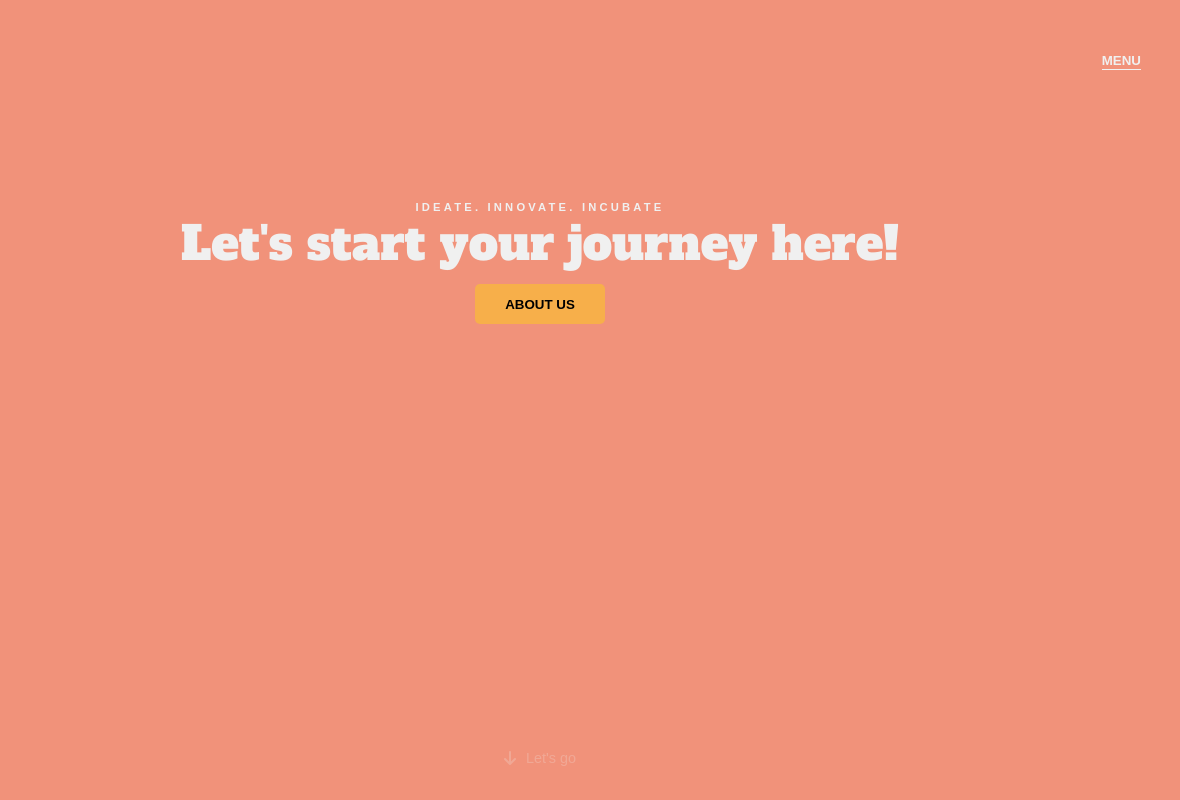
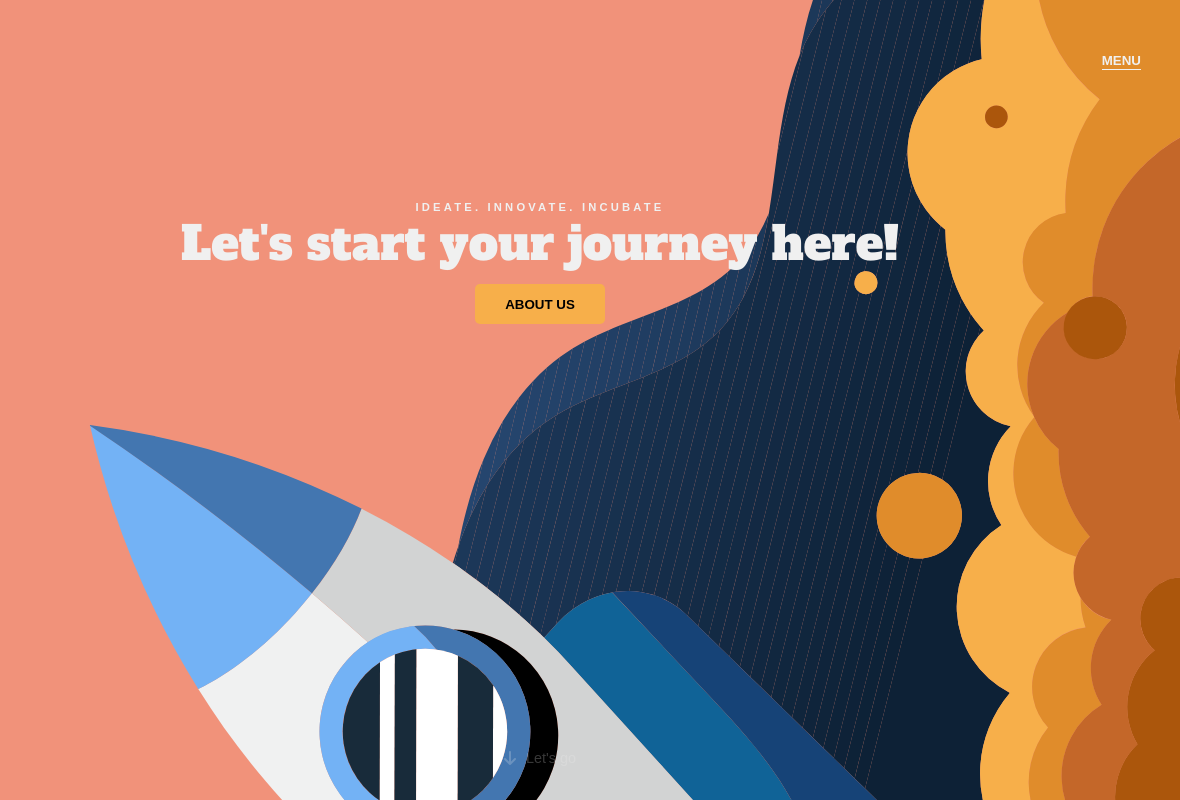
Before and after one commit to Abhishekucs/ecellwebsite, a website: page index.html in a window 1280 px wide. Shown: the full height of the page, 100-1280 px from the left. Drawn offline with Linux system fonts and the light colour scheme; the site is published under a folder, as on GitHub Pages, so addresses that start at the root find nothing.

Commit message:
img changes

```diff
--- a/css/style.scss
+++ b/css/style.scss
@@ -18,7 +18,7 @@ html,body{
         grid-template-rows: 20px 80px 1fr 1fr 50px;
         // background-image: linear-gradient(#0B2545, #13315C, #134074);
         background-color: rgb(241, 146, 122);
-        background-image: url("/img/Rocket.svg");
+        background-image: url("../img/Rocket.svg");
         background-repeat: no-repeat;
         background-size: cover;
         background-position: center;
```
Also changed, not shown: css/style.css, 1 other file.
